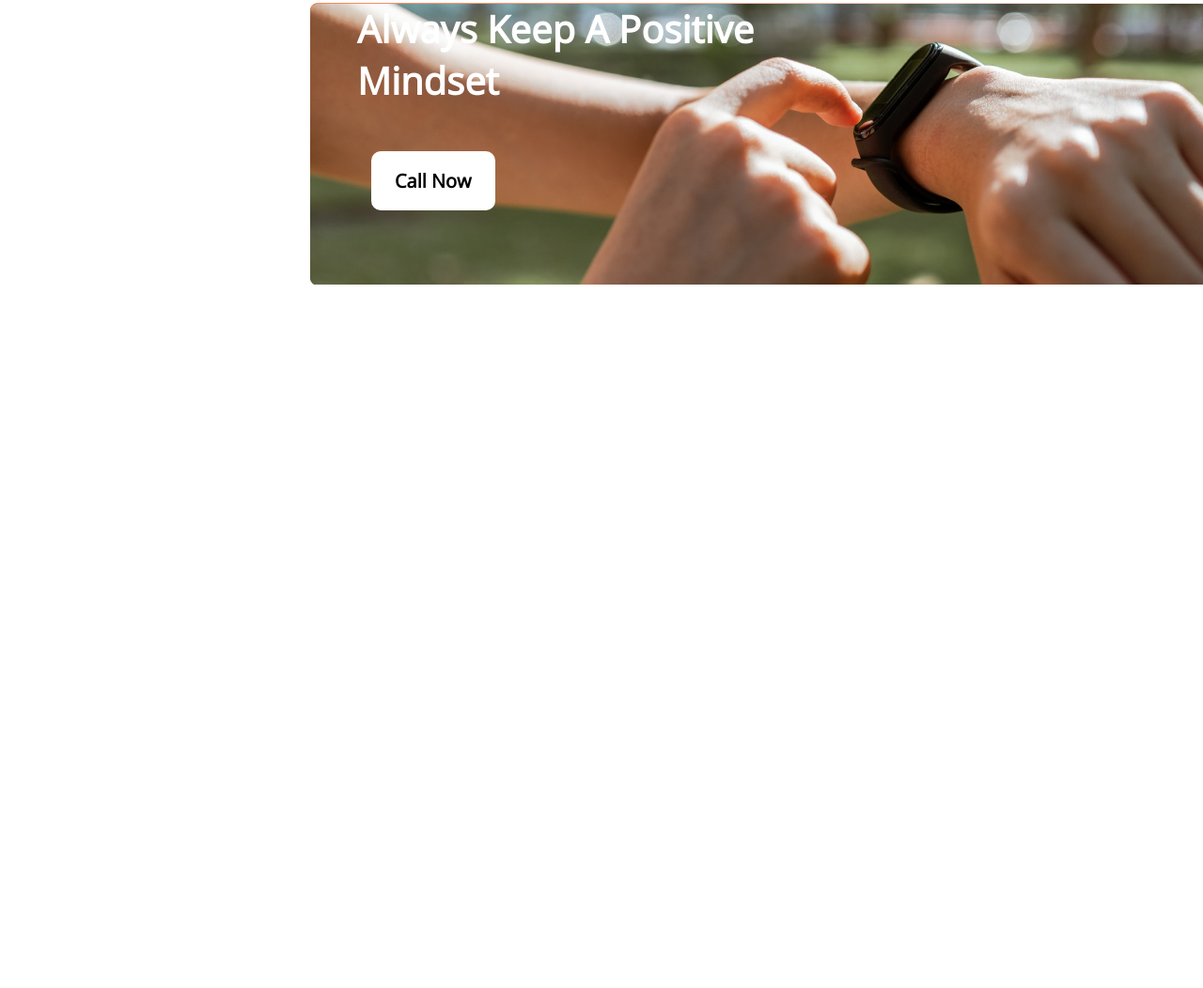
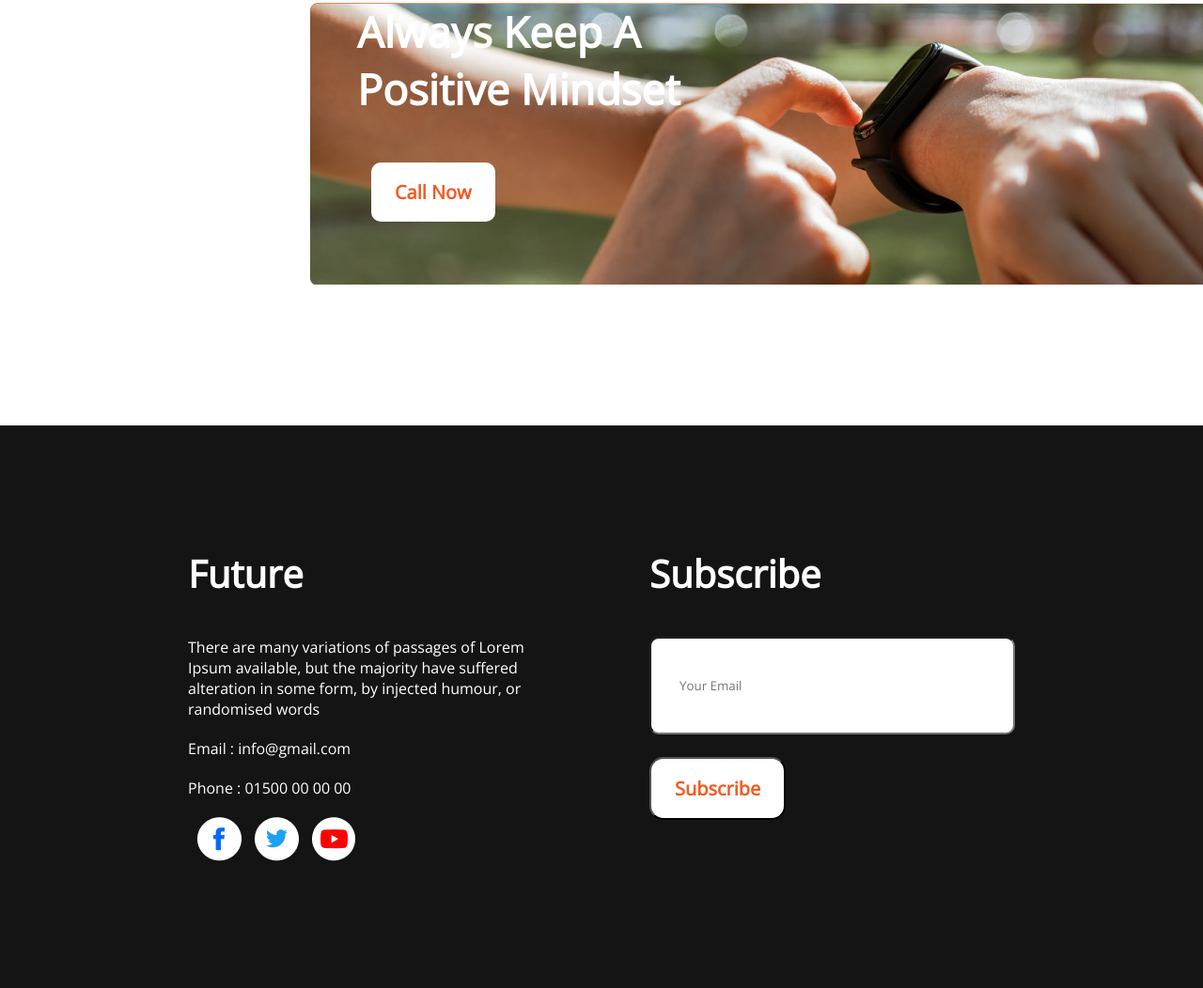
Before and after one commit to SayedBinHarun02/my-portfolio-m1, a plain HTML site: page index.html in a window 1280 px wide. Shown: the part 2591-3643 px from the top of the page at 94% size. Before the commit the page ends 3044 px from the top, so only its background shows below. Drawn offline with nearby package versions, Linux system fonts and the light colour scheme.

Commit message:
95% Done

```diff
--- a/index.html
+++ b/index.html
@@ -82,10 +82,31 @@
         <h2 class="mindset-title">Always Keep A Positive Mindset</h2>
         <button class="btn-secondary">Call Now</button>
 
+      </section>
+      <!-- future section -->
+      <section class="future">
+        <div>
+            <h2 class="future-title">Future</h2>
+            <p class="section-description">There are many variations of passages of Lorem Ipsum available, but the majority have suffered alteration in some form, by injected humour, or randomised words</p>
+            <p class="section-description">Email : info@gmail.com</p>
+            <p class="section-description">Phone : 01500 00 00 00</p>
+            <a href=""><img src="images/icons/fb.png" alt=""></a>
+            <a href=""><img src="images/icons/twitter.png" alt=""></a>
+            <a href=""><img src="images/icons/youtube.png" alt=""></a>
+        </div>
+        <div><h3 class="future-title">Subscribe</h3>
+            <form action="">
+                <input type="email" name="" id="" placeholder="Your Email">
+                <button class="btn-subscribe">Subscribe</button>
+            </form>
+        </div>
+
 
       </section>
     </main>
 
-    <footer></footer>
+    <footer>
+
+    </footer>
   </body>
 </html>
--- a/styles/style.css
+++ b/styles/style.css
@@ -116,8 +116,8 @@ height: 300px;
 .mindset-title{
     color: #FFFFFF;
     font-weight: 700;
-font-size: 40px;
-margin: 100px 620px 30px 50px;
+    font-size: 45px;
+    margin: 100px 620px 30px 50px;
 }
 .btn-secondary{
     background: #FFFFFF;
@@ -127,4 +127,52 @@ margin: 100px 620px 30px 50px;
     margin: 18px 65px;
     border-radius: 10px;
     padding: 18px 25px;
+    color: #F15B22;
 }
+/* contact style */
+.future{
+    display: flex;
+   gap: 100px;
+   background-color: #151414;
+   padding: 130px 200px;
+
+}
+.future .section-title{
+
+    text-align: left;
+}
+.future input{
+    margin-bottom: 24px;
+    height: 64px;
+    width: 325px;
+    padding: 18px 30px;
+    border-radius: 10px;
+}
+.section-description{
+    font-style: normal;
+font-weight: 400;
+font-size: 16px;
+color: #FFFFFF;
+margin-bottom: 20px;
+}
+.future-title{
+    color:#FFFFFF;
+    font-weight: 700;
+   font-size: 40px;
+   text-align: left;
+   margin-bottom: 40px;
+}
+.future a{
+    text-decoration: none;
+    margin-left: 10px;
+}
+.btn-subscribe{
+    background: #FFFFFF;
+    font-size: 20px;
+    font-weight: 600;
+
+    border-radius: 15px;
+    padding: 18px 25px;
+    color: #F15B22;
+
+}
```
